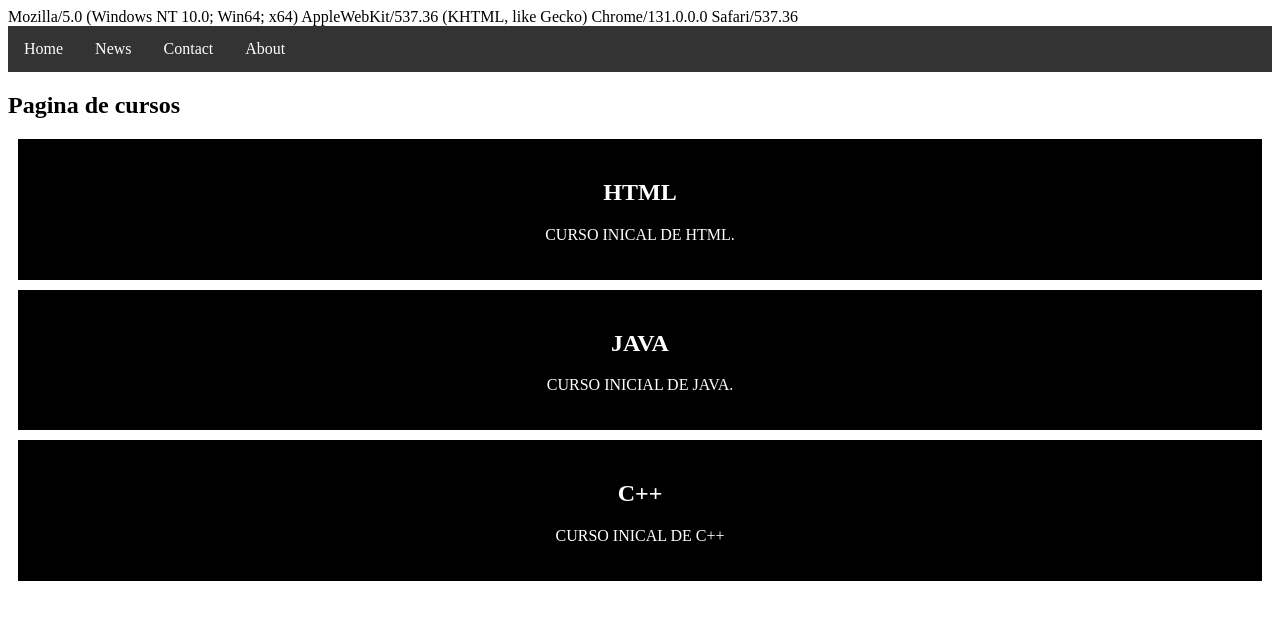
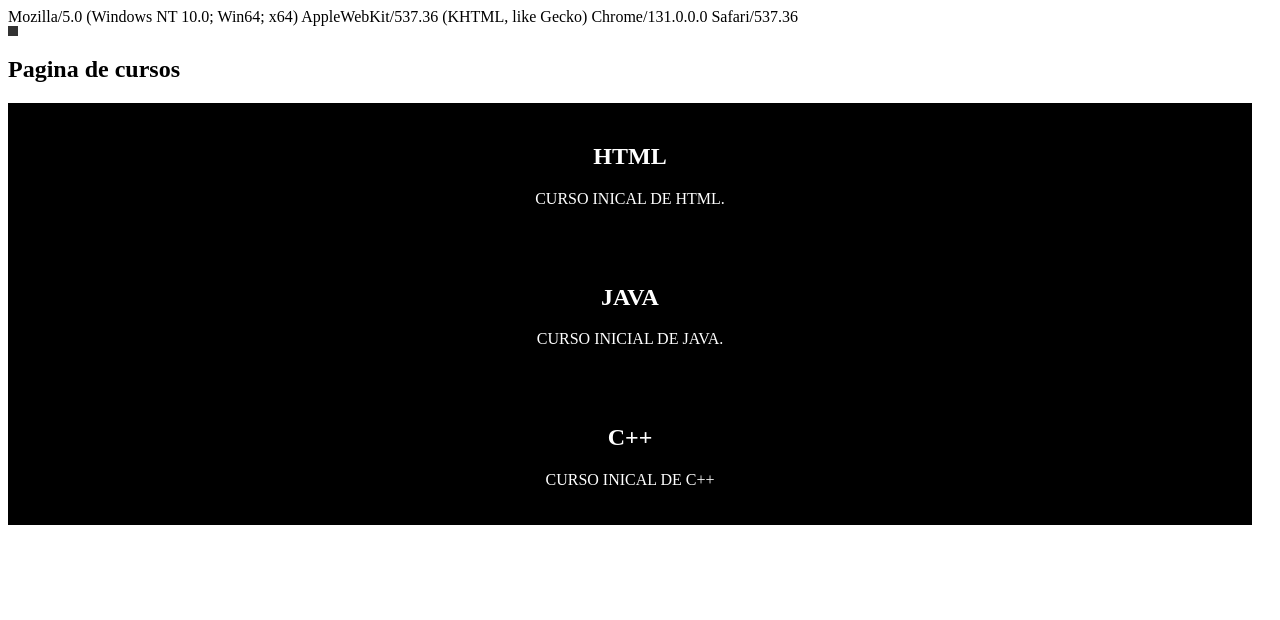
Before and after one commit to MiguelPro55/PaginaCursos, a PHP site: page / in a window 1280 px wide. Shown: the top 620 px of the page. Run offline with PHP 8.4, Linux system fonts and the light colour scheme.

Commit message:
modificacion de index

```diff
--- a/complemento.css
+++ b/complemento.css
@@ -2,12 +2,12 @@
     text-align:center;
     background-color: black;
     color: white;
-    margin: 10px;
+    margin-right: 20;
     padding: 20px;
     }
 .lineaslargas:hover{
     background-color:white ;
-    color:black;
+    color:rgb(231, 28, 28);
     margin: 5px;
     padding: 20px;
 }
@@ -15,6 +15,8 @@ ul {
     list-style-type: none;
     margin: 0;
     padding: 0;
+    width: 10px;
+    height: 10px;
     overflow: hidden;
     background-color: #333;
 }
```
